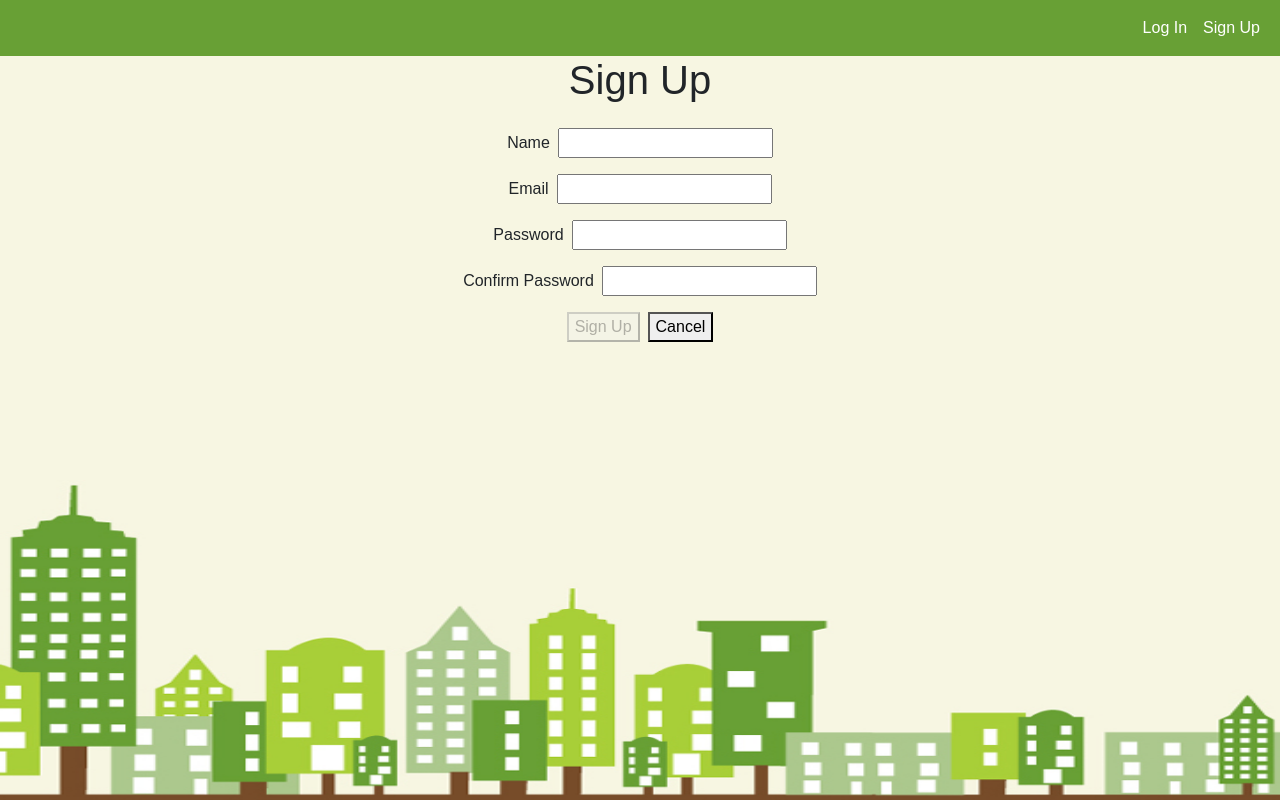
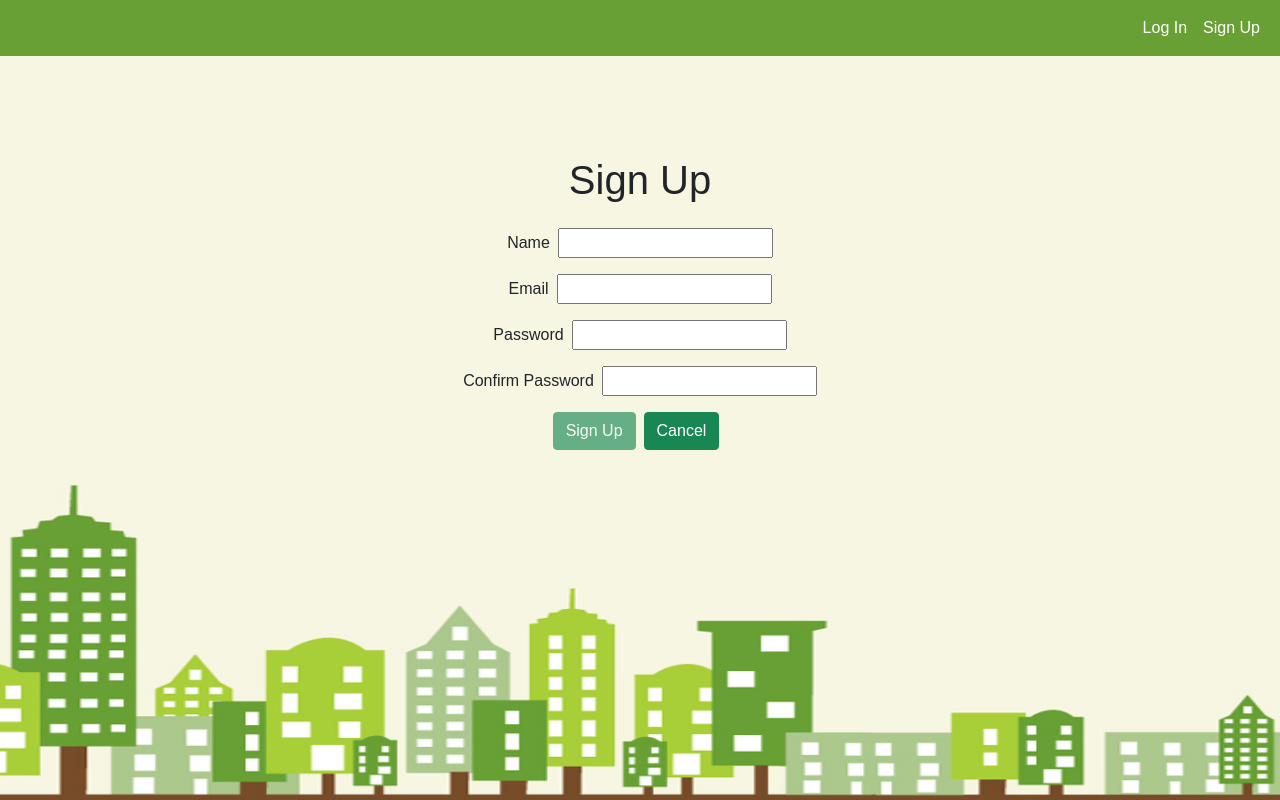
Before and after one commit to hbarrons/footprint-front-end, a React (Create React App) app: page /signup in a window 1280 px wide. Built offline with nearby package versions, Linux system fonts and the light colour scheme; no server answers; a web font is replaced by a local one.

Commit message:
add styling to login and signup pages

```diff
--- a/src/components/LoginForm/LoginForm.jsx
+++ b/src/components/LoginForm/LoginForm.jsx
@@ -55,9 +55,9 @@ const LoginForm = props => {
         />
       </div>
       <div>
-        <button className={styles.button}>Log In</button>
+      <button type="button" class="btn btn-success">Log In</button>
         <Link to="/">
-          <button>Cancel</button>
+          <button type="button" class="btn btn-success">Cancel</button>
         </Link>
       </div>
     </form>
--- a/src/components/LoginForm/LoginForm.module.css
+++ b/src/components/LoginForm/LoginForm.module.css
@@ -7,10 +7,14 @@
 }
 
 .label,
-.button {
+button {
   margin-right: 0.5rem;
 }
 
 .inputContainer {
   margin-bottom: 1rem;
 }
+
+main {
+  margin-top: 100px;
+}
--- a/src/components/SignupForm/SignupForm.jsx
+++ b/src/components/SignupForm/SignupForm.jsx
@@ -89,12 +89,12 @@ const SignupForm = props => {
           onChange={handleChange}
         />
       </div>
-      <div className={styles.inputContainer}>
-        <button disabled={isFormInvalid()} className={styles.button}>
+      <div>
+        <button disabled={isFormInvalid()} type="button" className="btn btn-success">
           Sign Up
         </button>
         <Link to="/">
-          <button>Cancel</button>
+          <button type="button" className="btn btn-success">Cancel</button>
         </Link>
       </div>
     </form>
--- a/src/components/SignupForm/SignupForm.module.css
+++ b/src/components/SignupForm/SignupForm.module.css
@@ -6,11 +6,14 @@
   margin-bottom: 50px;
 }
 
-.label,
-.button {
+.label {
   margin-right: .5rem;
 }
 
 .inputContainer {
   margin-bottom: 1rem;
 }
+
+button {
+  margin-right: .5rem;
+}
```
